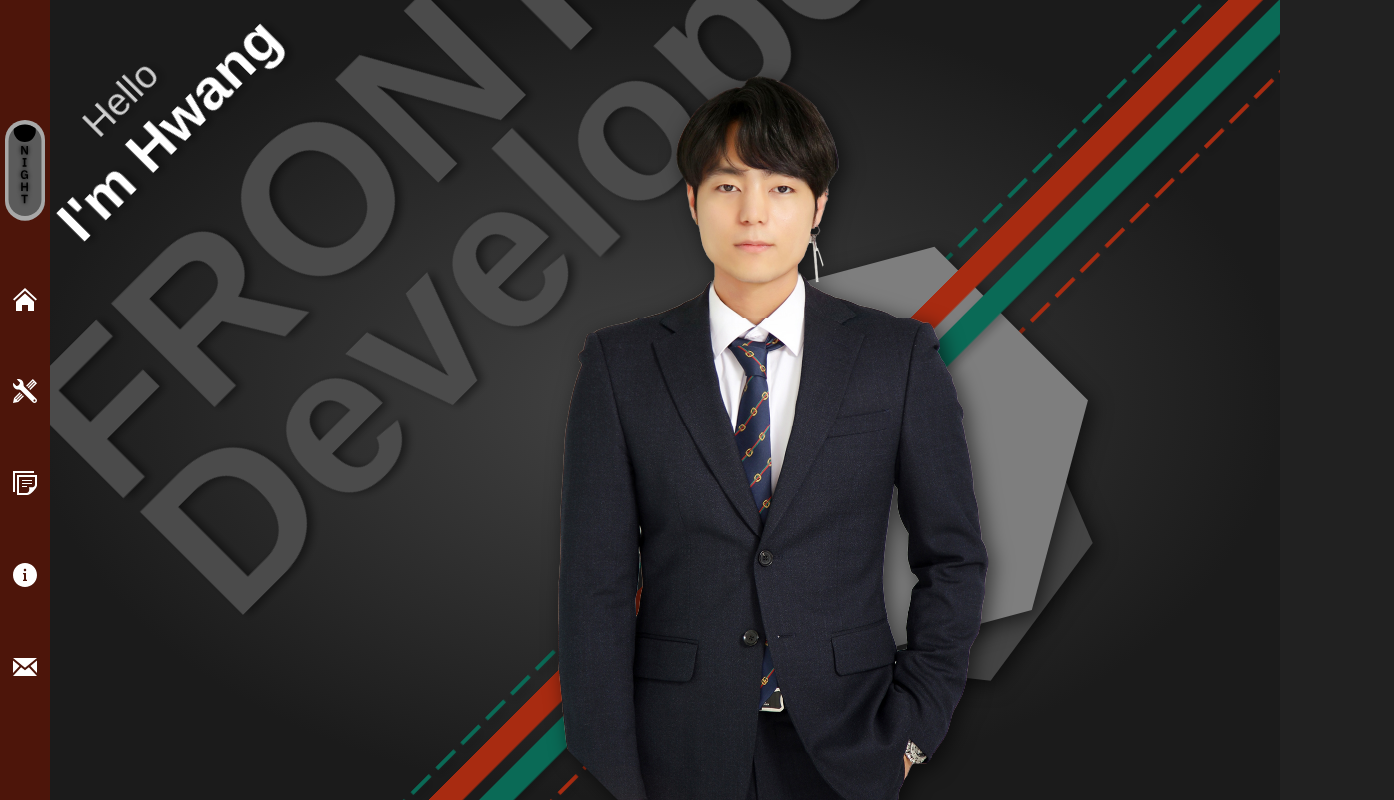
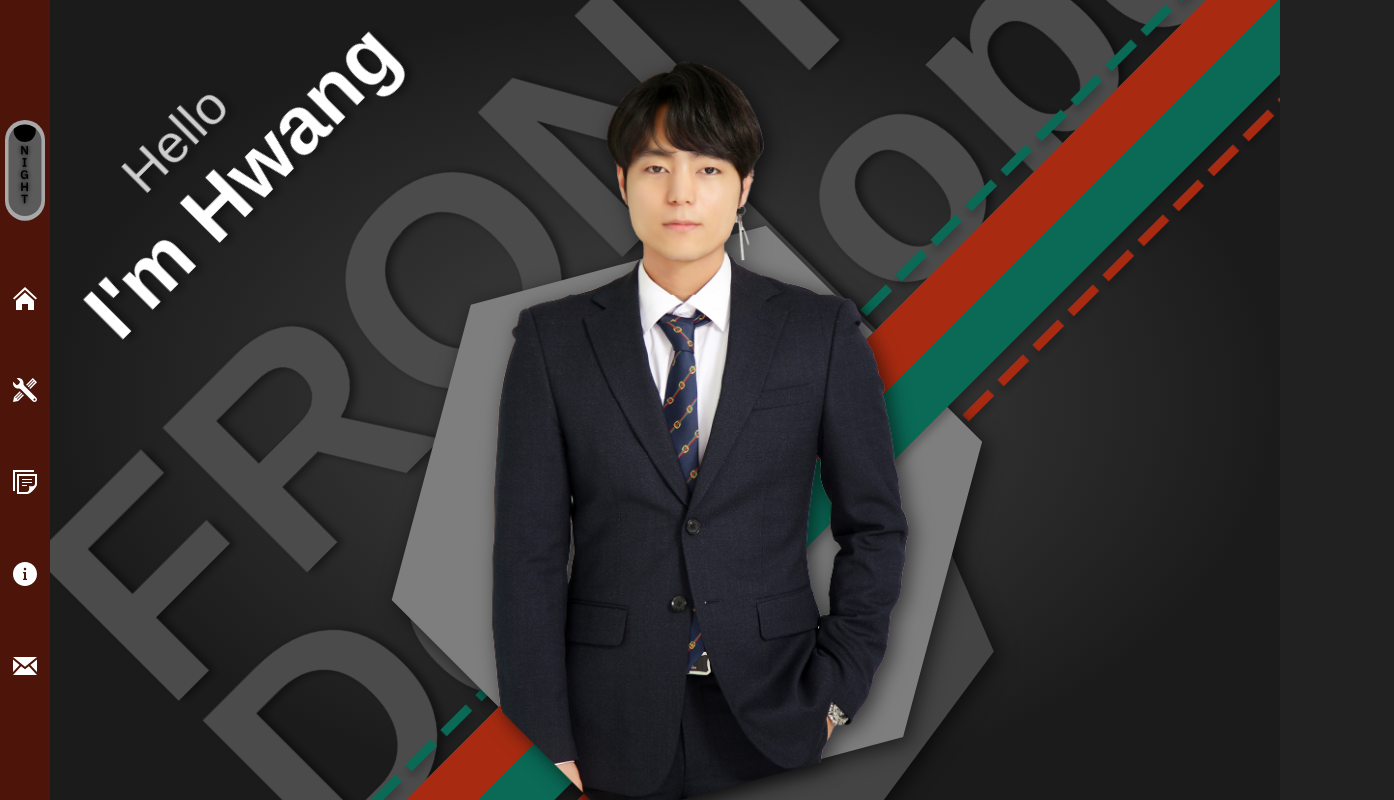
Before and after one commit to himprover/2021-portfolio-react, a React (Create React App) app: page / in a window 1280 px wide. Shown: the top 800 px of the page, 1394 px wide, since content can reach past the window. Built offline with nearby package versions, Linux system fonts and the light colour scheme; a web font is replaced by a local one.

Commit message:
add: responsive html font size

```diff
--- a/src/components/Line.tsx
+++ b/src/components/Line.tsx
@@ -1,7 +1,6 @@
 import styled, { CSSProp, keyframes } from 'styled-components';
 
 interface LProps {
-	viewBox: string;
 	x1: number;
 	x2: number;
 	y2: number;
@@ -10,7 +9,7 @@ interface LProps {
 	isDash: boolean;
 }
 
-function Line({ viewBox, x1, x2, y2, color, cssProps, isDash }: LProps) {
+function Line({ x1, x2, y2, color, cssProps, isDash }: LProps) {
 	const width = x1 + x2;
 	const height = y2;
 	//const count = useSelector((state: RootState) => state.counter.count);
@@ -18,14 +17,14 @@ function Line({ viewBox, x1, x2, y2, color, cssProps, isDash }: LProps) {
 	return (
 		<StyledSvg
 			xmlns='http://www.w3.org/2000/svg'
-			viewBox={viewBox}
+			viewBox={`0 0 ${x1 * 20} ${y2 * 10}`}
 			width={width}
 			height={height}
 			cssProps={cssProps}>
 			<StyledLine
-				x1={x1 + 'rem'}
-				x2={x2 + 'rem'}
-				y2={y2 + 'rem'}
+				x1={x1 + '0px'}
+				x2={x2 + '0px'}
+				y2={y2 + '0px'}
 				width={width}
 				color={color}
 				isDash={isDash}
@@ -39,9 +38,11 @@ const StyledSvg = styled.svg<{ cssProps: CSSProp }>`
 	height: ${(props) => props.height + 'rem'};
 	${(props) => props.cssProps}
 `;
+
 const StyledLine = styled.line<{ isDash: boolean }>`
 	stroke: ${(props) => props.color};
-	stroke-width: ${(props) => props.width + 'rem'};
+	//stroke-width: ${(props) => props.width + 'rem'};
+	stroke-width: 60px;
 	${(props) => (props.isDash ? 'stroke-dasharray: 40 15' : null)}
 `;
 export default Line;
--- a/src/components/RedGreenLine.tsx
+++ b/src/components/RedGreenLine.tsx
@@ -15,7 +15,6 @@ function RedGreenLine() {
 		<LineDIV>
 			<Line
 				cssProps={RB}
-				viewBox='0 0 60 3000'
 				x1={3}
 				x2={3}
 				y2={300}
@@ -24,7 +23,6 @@ function RedGreenLine() {
 			/>
 			<Line
 				cssProps={GB}
-				viewBox='0 0 60 3000'
 				x1={3}
 				x2={3}
 				y2={300}
@@ -33,7 +31,6 @@ function RedGreenLine() {
 			/>
 			<Line
 				cssProps={RS}
-				viewBox='0 0 10 3000'
 				x1={0.5}
 				x2={0.5}
 				y2={300}
@@ -42,7 +39,6 @@ function RedGreenLine() {
 			/>
 			<Line
 				cssProps={GS}
-				viewBox='0 0 10 3000'
 				x1={0.5}
 				x2={0.5}
 				y2={300}
--- a/src/pages/Content.tsx
+++ b/src/pages/Content.tsx
@@ -89,6 +89,7 @@ const ContentDIV = styled.div<{ nowSection: number; direction: string }>`
 	overflow: visible;
 	height: 100vh;
 	top: 0;
+	left: 50px;
 	${(props) =>
 		props.nowSection === 1 && props.direction === 'up' // Reference->Skills
 			? css`
--- a/src/pages/Contents/AboutMe.tsx
+++ b/src/pages/Contents/AboutMe.tsx
@@ -93,6 +93,8 @@ const MentArea = styled.div<{ nowsection: number }>`
 					transition: opacity 1s;
 					opacity: 0;
 			  `};
+
+	word-break: keep-all;
 `;
 
 const Title = styled.h1`
@@ -139,7 +141,7 @@ const HobbyImg1 = styled.img<{ nowsection: number }>`
 	left: 10rem;
 	top: 50%;
 	transform: translateY(-50%);
-	width: 60rem;
+	width: 30%;
 	z-index: 1;
 	filter: drop-shadow(5px 5px 5px #00000070);
 	opacity: 0;
@@ -160,7 +162,7 @@ const HobbyImg2 = styled.img<{ nowsection: number }>`
 	left: 18rem;
 	top: 50%;
 	transform: translateY(-40.5%);
-	width: 55rem;
+	width: 27%;
 	z-index: 0;
 	filter: drop-shadow(5px 5px 5px #00000070);
 	opacity: 0;
--- a/src/pages/Contents/Main.tsx
+++ b/src/pages/Contents/Main.tsx
@@ -167,6 +167,9 @@ const FE = styled.h1`
 	font-weight: 700;
 	color: ${({ theme }: { theme: any }) => theme.mainFEColor};
 	text-shadow: ${({ theme }: { theme: any }) => theme.mainTextShadow};
+	&:hover {
+		z-index: 5;
+	}
 `;
 
 const FETOP = styled(FE)<{ nowsection: number; isloading: boolean }>`
@@ -181,6 +184,9 @@ const FETOP = styled(FE)<{ nowsection: number; isloading: boolean }>`
 			: css`
 					animation: ${rightOut} 1s forwards;
 			  `}
+	&:hover {
+		z-index: 5;
+	}
 `;
 
 const FEBOTTOM = styled(FE)<{ nowsection: number; isloading: boolean }>`
@@ -203,9 +209,10 @@ const Polygon1Styled = styled(Polygon1)<{
 	isloading: boolean;
 }>`
 	position: absolute;
-	right: 30rem;
-	top: 20rem;
+	top: 25rem;
+	right: 33rem;
 	width: 65.7rem;
+	height: auto;
 	z-index: 1;
 	opacity: 0;
 	filter: drop-shadow(5px 5px 10px rgba(0, 0, 0, 0.6));
@@ -221,20 +228,24 @@ const Polygon1Styled = styled(Polygon1)<{
 					animation: ${fadeOut} 1s backwards;
 			  `}
 `;
+
 const Polygon2Styled = styled(Polygon2)<{
 	nowsection: number;
 	isloading: boolean;
 }>`
 	position: absolute;
-	right: 27.9rem;
-	top: 33rem;
+	top: 44.3rem;
+	right: 30.5rem;
+	transform-origin: 0 100%;
 	width: 55rem;
+	height: auto;
 	z-index: 0;
 	opacity: 0;
 	filter: drop-shadow(5px 5px 10px rgba(0, 0, 0, 0.6));
 	path {
 		fill: ${({ theme }: { theme: any }) => theme.mainP2Color};
 	}
+
 	${(props) =>
 		props.nowsection === 0 && !props.isloading
 			? css`
@@ -246,8 +257,9 @@ const Polygon2Styled = styled(Polygon2)<{
 `;
 const HwangStyled = styled.img<{ nowsection: number; isloading: boolean }>`
 	position: absolute;
-	right: 32.1rem;
-	top: -1rem;
+	width: 67rem;
+	top: -2rem;
+	right: 32rem;
 	z-index: 3;
 	opacity: 0;
 	filter: drop-shadow(5px 5px 10px rgba(0, 0, 0, 0.6));
--- a/src/pages/Contents/Reference.tsx
+++ b/src/pages/Contents/Reference.tsx
@@ -107,8 +107,9 @@ const ReferenceDIV = styled.div<{ nowsection: number }>`
 	position: fixed;
 	align-items: center;
 	top: 0;
+	left: 50px;
 	z-index: 10;
-	width: calc(100vw - 5rem);
+	width: calc(100vw - 50px);
 	height: 100vh;
 	transition: all 0.5s;
 	${(props) =>
--- a/src/pages/Contents/Skills.tsx
+++ b/src/pages/Contents/Skills.tsx
@@ -101,7 +101,7 @@ const SkillsDIV = styled.div`
 const Logo1DIV = styled.div<{ nowsection: number }>`
 	display: flex;
 	justify-content: space-between;
-	width: 170rem;
+	width: 90%;
 	margin: 0 auto;
 	z-index: 2;
 	${(props) =>
@@ -119,7 +119,7 @@ const Logo1DIV = styled.div<{ nowsection: number }>`
 const Logo2DIV = styled.div<{ nowsection: number }>`
 	display: flex;
 	justify-content: space-between;
-	width: 110rem;
+	width: 60%;
 	margin: 0 auto;
 	z-index: 2;
 	${(props) =>
@@ -185,6 +185,7 @@ const Title = styled.h1`
 	margin: 0;
 	left: 3rem;
 	top: 3rem;
+	z-index: 5;
 	color: ${({ theme }: { theme: any }) => theme.titleFontColor};
 `;
 
--- a/src/pages/Header.tsx
+++ b/src/pages/Header.tsx
@@ -219,11 +219,13 @@ const MenuBtn = styled.div<{ name: string }>`
 		padding: 0.5rem;
 		opacity: 0;
 		transition: opacity 0.3s;
+		visibility: hidden;
 	}
 
 	&:hover {
 		&::after {
 			opacity: 1;
+			visibility: visible;
 		}
 	}
 `;
--- a/src/styles/global-styles.ts
+++ b/src/styles/global-styles.ts
@@ -6,7 +6,7 @@ const GlobalStyle = createGlobalStyle`
 
 	body {
 	margin: 0;
-	padding-left: 5rem;
+	padding-left: 50px;
 	overflow-x:hidden;
 	overflow-y:hidden;
 	background: ${({ theme }: { theme: any }) => theme.bgColor};
@@ -24,68 +24,33 @@ const GlobalStyle = createGlobalStyle`
 
 	/* Extra small devices (phones, 600px and down) */
 	@media only screen and (max-width: 600px) {
-
+html{
+			font-size:34%;
+		}
 	}
 	/* Small devices (portrait tablets and large phones, 600px and up) */
 	@media only screen and (min-width: 600px) {
-
+html{
+			font-size:37.5%;
+		}
 	}
 	/* Medium devices (landscape tablets, 768px and up) */
 	@media only screen and (min-width: 768px) {
-
+html{
+			font-size:43.8%;
+		}
 	}
 	/* Large devices (laptops/desktops, 992px and up) */
 	@media only screen and (min-width: 992px) {
-
+		html{
+			font-size:50%;
+		}
 	}
-		/* Extra large devices (large laptops and desktops, 1200px and up) */
-	@media only screen and (min-width: 1000px) {
-		html{
-			font-size:34%;
-		}
-
-		/* Extra large devices (large laptops and desktops, 1200px and up) */
-	@media only screen and (min-width: 1100px) {
-		html{
-			font-size:37%;
-		}
-
 
 		/* Extra large devices (large laptops and desktops, 1200px and up) */
 	@media only screen and (min-width: 1200px) {
 		html{
-			font-size:40%;
-		}
-
-		/* Extra large devices (large laptops and desktops, 1200px and up) */
-	@media only screen and (min-width: 1300px) {
-		html{
-			font-size:46%;
-		}
-
-	/* Extra large devices (large laptops and desktops, 1200px and up) */
-	@media only screen and (min-width: 1400px) {
-		html{
-			font-size:49%;
-		}
-
-	}
-
-	@media only screen and (min-width: 1500px) {
-		html{
-			font-size:52%;
-		}
-	}
-	/* Extra large devices (large laptops and desktops, 1200px and up) */
-	@media only screen and (min-width: 1600px) {
-		html{
-			font-size:54%;
-		}
-	}
-	/* Extra large devices (large laptops and desktops, 1200px and up) */
-	@media only screen and (min-width: 1700px) {
-		html{
-			font-size:58%;
+			font-size:56.3%;
 		}
 	}
 	@media only screen and (min-width: 1800px) {
```
